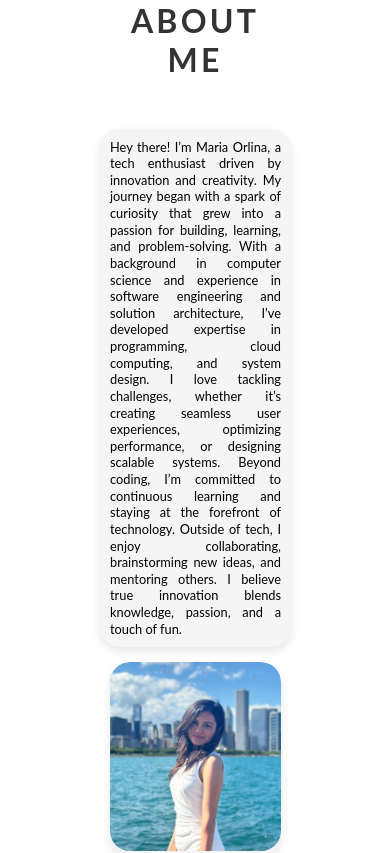
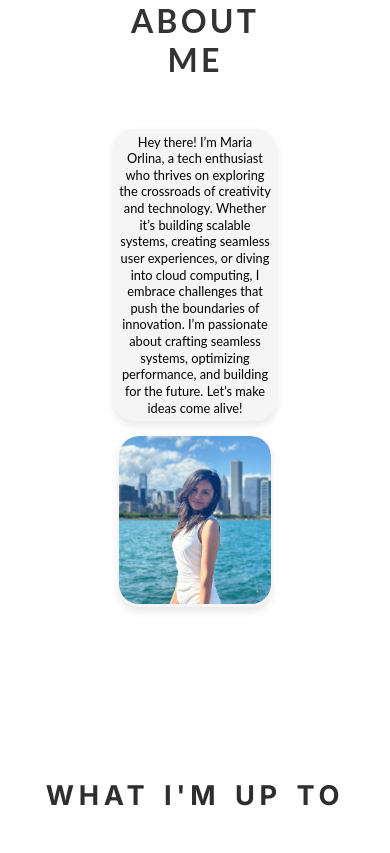
Before and after one commit to MariaOrlina/My-Portfolio-Website, a Next.js app: page / in a window 390 px wide. Shown: the part 1020-1873 px from the top of the page. Built offline with nearby package versions, Linux system fonts and the light colour scheme.

Commit message:
tried to fix the about and contact section

```diff
--- a/src/components/Contact/style.module.scss
+++ b/src/components/Contact/style.module.scss
@@ -7,7 +7,7 @@
     background-color: #000000;
     position: relative;
     overflow: hidden;
-    min-height: 600px; /* Default height */
+    min-height: 400px; /* Default height */
 
     .headline {
         position: absolute;
@@ -33,12 +33,8 @@
             height: 100%;
             object-fit: contain;
         }
-        @media (max-width: 768px) {
-            height: 60%; /* Reduce height for smaller screens */
-        }
-
         @media (max-width: 480px) {
-            height: 50%; /* Further reduce height for mobile screens */
+            display: none; /* Hide Spline for mobile screens */
         }
     }
 
@@ -161,10 +157,6 @@
         height: auto; /* Adjust height for content */
         min-height: 400px; /* Ensure section is not too small */
 
-        .splineWrapper {
-            height: 60%; /* Adjust height for tablets */
-        }
-
         .body {
             flex-direction: column;
             align-items: center;
@@ -188,10 +180,6 @@
         height: auto; /* Let content dictate height */
         min-height: 350px; /* Prevent shrinking */
 
-        .splineWrapper {
-            height: 50%; /* Adjust Spline height for mobile */
-        }
-
         .body {
             padding: 10px;
 
--- a/src/components/Description/index.jsx
+++ b/src/components/Description/index.jsx
@@ -5,8 +5,7 @@ import { slideInFromLeft, slideInFromRight } from './animation';
 import Image from 'next/image';
 
 export default function About() {
-    const phrase = `Hey there! I’m Maria Orlina, a tech enthusiast driven by innovation and creativity. My journey began with a spark of curiosity that grew into a passion for building, learning, and problem-solving. With a background in computer science and experience in software engineering and solution architecture, I’ve developed expertise in programming, cloud computing, and system design. I love tackling challenges, whether it’s creating seamless user experiences, optimizing performance, or designing scalable systems. Beyond coding, I’m committed to continuous learning and staying at the forefront of technology. Outside of tech, I enjoy collaborating, brainstorming new ideas, and mentoring others. I believe true innovation blends knowledge, passion, and a touch of fun.`;
-
+    const phrase = `Hey there! I’m Maria Orlina, a tech enthusiast who thrives on exploring the crossroads of creativity and technology. Whether it’s building scalable systems, creating seamless user experiences, or diving into cloud computing, I embrace challenges that push the boundaries of innovation. I’m passionate about crafting seamless systems, optimizing performance, and building for the future. Let’s make ideas come alive!`;
     const description = useRef(null);
     const isInView = useInView(description);
 
--- a/src/components/Description/style.module.scss
+++ b/src/components/Description/style.module.scss
@@ -65,7 +65,7 @@
                 margin: 0; // Remove default margins
                 font-size: 1.1rem; // Font size for readability
                 line-height: 1.5; // Space between lines
-                text-align: justify; // Justify the paragraph text
+                text-align: center; // Justify the paragraph text
                 word-wrap: break-word; // Ensure words break properly
             }
         }
@@ -135,7 +135,7 @@
             .textContent,
             .imageGrid {
                 max-width: 250px; // Limit size for smaller devices
-                width: 90%; // Responsive width for mobile
+                width: 80%; // Responsive width for mobile
                 margin: 0 auto; // Center elements
                 height: auto;
 
@@ -146,7 +146,8 @@
             }
 
             .textContent {
-                padding: 10px; // Adjust padding for mobile
+                padding: 5px; // Adjust padding for mobile
+                align-items: center;
             }
         }
     }
--- a/src/components/Experience/style.module.scss
+++ b/src/components/Experience/style.module.scss
@@ -17,10 +17,10 @@
     letter-spacing: 0.5rem;
 
     @media (max-width: 768px) {
-      font-size: 2rem; // Slightly smaller title for tablets
+      font-size: 1.8rem; // Slightly smaller title for tablets
     }
     @media (max-width: 480px) {
-      font-size: 1.8rem; // Smaller title for mobile screens
+      font-size: 1.5rem; // Smaller title for mobile screens
     }
   }
 
```
